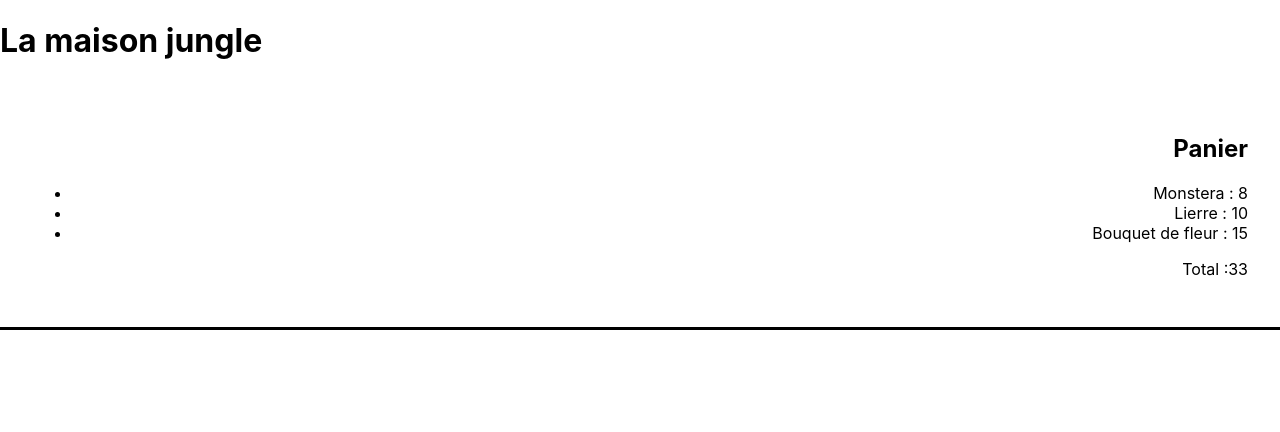
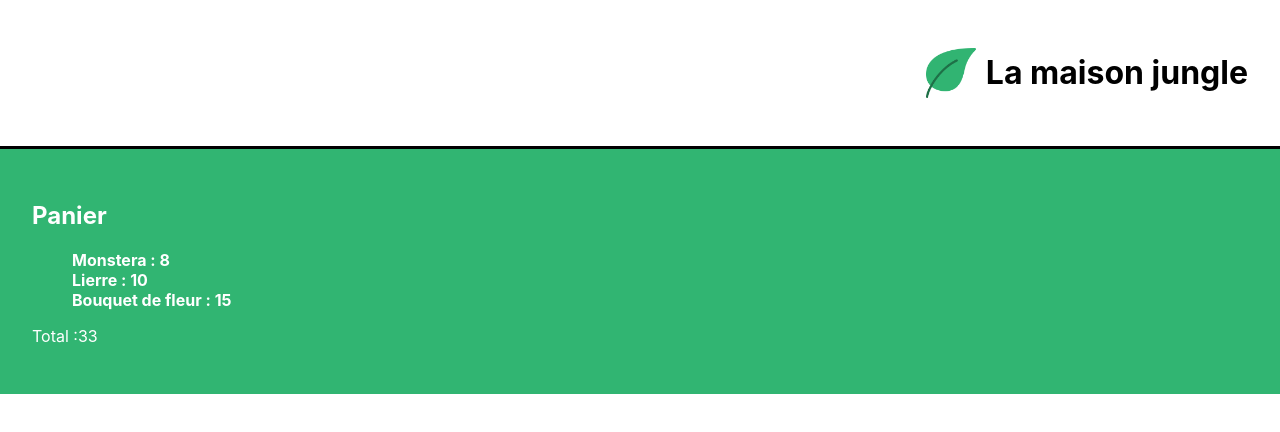
Before and after one commit to IannisG10/La-maison-Jungle, a React (Create React App) app: page / in a window 1280 px wide. Shown: the top 432 px of the page. Built offline with nearby package versions, Linux system fonts and the light colour scheme.

Commit message:
Ajout du panier et de son style

```diff
--- a/src/App.js
+++ b/src/App.js
@@ -1,5 +1,6 @@
 
 import './css/cart.css';
+
 import Banniere from './component/exercice';
 import Cart from './component/cart';
 
@@ -9,6 +10,7 @@ function App(){
     <div>
       <Banniere/>
       <Cart/>
+
     </div>
   )
 }
--- a/src/component/cart.js
+++ b/src/component/cart.js
@@ -1,12 +1,13 @@
 import React from "react";
+import '../css/panier.css';
 function Cart(){
     const monsteraPrice =8;
     const lierrePrice =10;
     const FlowerPrice =15;
     return(
-        <div className="lmj">
+        <div className="lmj-cart">
             <h2>Panier</h2>
-            <ul>
+            <ul className="cart-list">
                 <li>Monstera : {monsteraPrice}</li>
                 <li>Lierre : {lierrePrice}</li>
                 <li>Bouquet de fleur : {FlowerPrice}</li>
--- a/src/component/exercice.js
+++ b/src/component/exercice.js
@@ -1,8 +1,14 @@
 import React from "react";
+import logo from "../assets/leaf.png"
 
 function Banniere (){
+     const tittle = "La maison jungle";
+     const monImage = logo;
     return(
-        <h1>La maison jungle  </h1>
+        <div className="lmj">
+            <img src={monImage} alt="La maison jungle" className="monImage"/>
+            <h1 className="lmj-tittle">{tittle} </h1>
+        </div>
     )
 }
 export default Banniere
--- a/src/css/cart.css
+++ b/src/css/cart.css
@@ -3,4 +3,15 @@
     text-align: right;
     padding: 32px;
     border-bottom: solid 3px black;
+    display: flex;
+    justify-content: flex-end;
+    align-items: center;
+
 }
+.monImage{
+    width: 50px;
+    height: 50px;
+}
+.lmj-tittle{
+    padding-left: 10px;
+}
--- /dev/null
+++ b/src/css/panier.css
@@ -0,0 +1,9 @@
+.lmj-cart{
+    padding: 32px;
+    background-color: #31b572;
+    color: white;
+}
+.cart-list{
+    list-style-type: none;
+    font-weight: bold;
+}
```
Also changed, not shown: src/assets/leaf.png (added).
